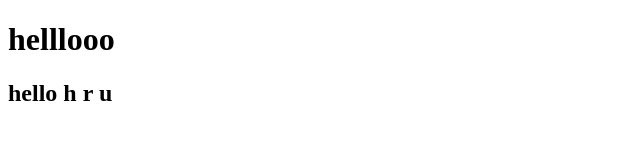
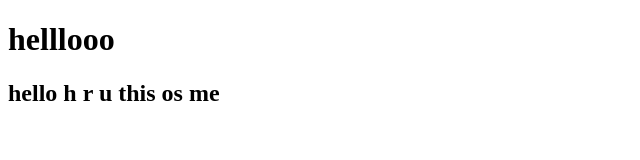
Before and after one commit to SasikumarAkshaya/my-project, a plain HTML site: page index.html in a window 1280 px wide. Shown: the whole page, without its empty margins (0-640 px from the left). Drawn offline with Linux system fonts and the light colour scheme.

Commit message:
Update index.html

```diff
--- a/index.html
+++ b/index.html
@@ -7,6 +7,6 @@
 </head>
 <body>
     <h1>helllooo</h1>
-    <h2>hello h r u</h2>
+    <h2>hello h r u this os me</h2>
 </body>
 </html>
```
